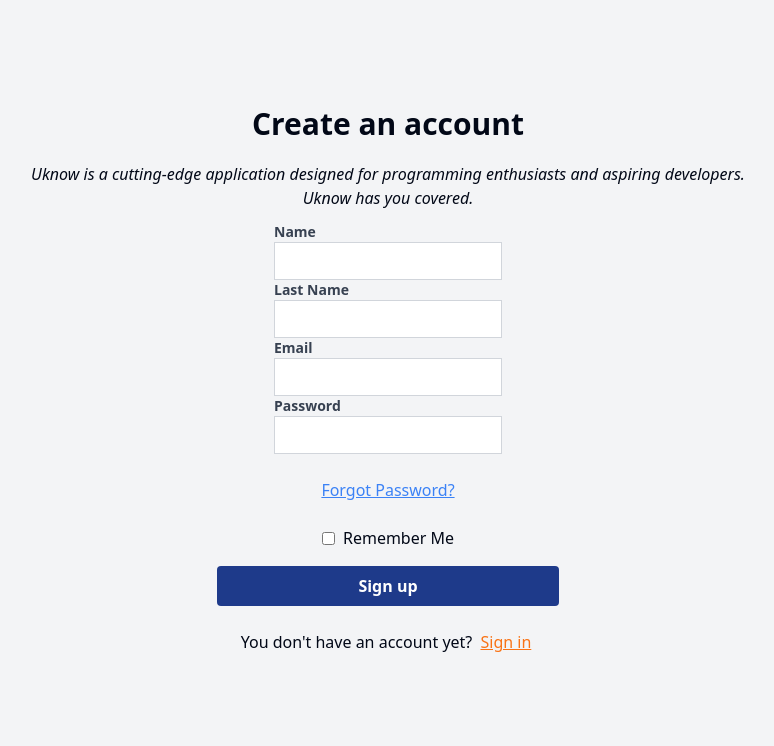
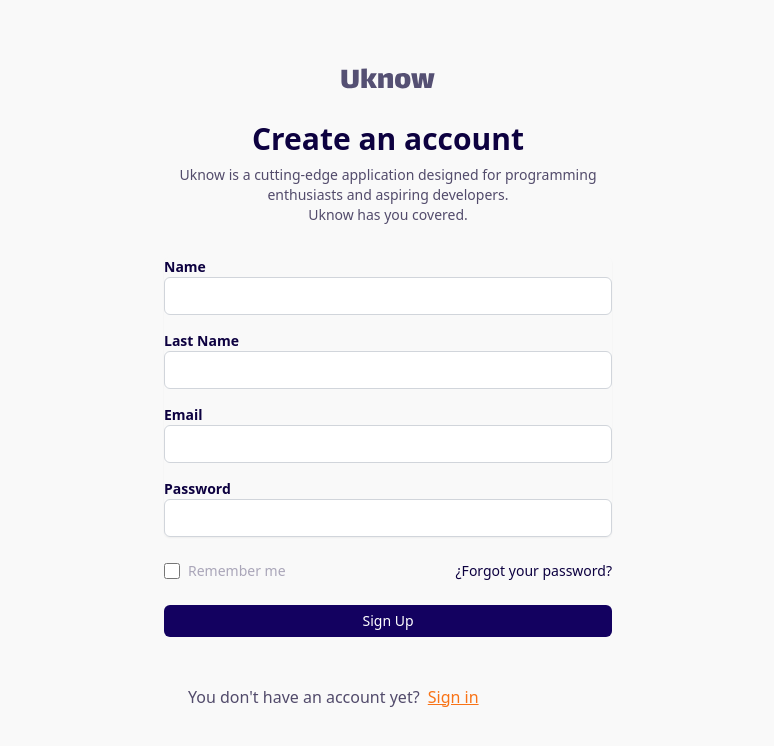
Before and after one commit to factoriaf5-p7/ui-uknow-stiinta, a React (Vite) app in the folder Front/: page /register in a window 1280 px wide. Shown: the top 746 px of the page, without its empty margins (252-1026 px from the left). Built offline with nearby package versions, Linux system fonts and the light colour scheme.

Commit message:
Forms estilos terminados

```diff
--- a/Front/src/components/ui/Button.tsx
+++ b/Front/src/components/ui/Button.tsx
@@ -6,7 +6,7 @@
 
 function Button ({children, color, text}: ButtonProps ): JSX.Element {
   return (
-    <button className={`${color} ${text} py-1.5 px-1.5 text-sm rounded-md hover:font-bold`}>{children}</button>
+    <button className={`${color} ${text} py-1.5 px-1.5 text-sm rounded-md hover:font-bold flex-1`}>{children}</button>
   )
 }
 
--- a/Front/src/pages/HeroImg.tsx
+++ b/Front/src/pages/HeroImg.tsx
@@ -31,11 +31,9 @@
   }, [showDelayedButton]);
 
   return (
-    <div className="flex flex-col lg:flex-row items-center bg-gray-100 h-screen">
+    <div className="flex flex-col lg:flex-row items-center bg-background h-screen">
       <div className="p-6 lg:self-start">
-        <h1 className="text-xl font-medium text-right text-sky-900 italic hover:not-italic">
-          Uknow
-        </h1>
+        <img  className='m-auto' src="logo.svg" alt="logo" />
       </div>
       {showHeroImage && (
         <motion.div
@@ -63,19 +61,19 @@
         >
           <h1 className="text-3xl mt-5 font-medium text-center lg:text-right">
             Choose your <br />
-            <span className="text-orange-500 italic hover:not-italic ">
+            <span className="text-orange-500 ">
               Learning{" "}
             </span>
             path
           </h1>
-          <h6 className="mt-4 text-center lg:text-right ">
+          <h6 className="mt-4 text-center lg:text-right text-hero ">
             Explore all the most exciting job roles based <br /> on your
             interest and study major.
           </h6>
           <div className="lg:flex lg:justify-end mt-4 flex justify-end ">
-            <button onClick={handleButtonClick}>
-              <img className="py-6 animate-pulse " src="button.png" alt="" />
-            </button>
+            <button onClick={handleButtonClick} className="  animate-pulse bg-btnOscuro hover:bg-blue-700 text-white font-bold py-2 px-4 rounded-full">
+            Continue →
+             </button>
           </div>
         </motion.div>
       )}
--- a/Front/src/pages/Login.tsx
+++ b/Front/src/pages/Login.tsx
@@ -3,6 +3,7 @@
 import jwtDecode from 'jwt-decode';
 import useAuth from '../hooks/useAuth';
 import {  useNavigate, useLocation } from 'react-router-dom';
+import Button from '@/components/ui/Button';
 
 const Login: React.FC = () => {
   const [email, setEmail] = useState('');
@@ -49,25 +50,27 @@
   };
 
   return (
-    <div className="bg-gray-100 min-h-screen flex items-center justify-center py-12 px-4 sm:px-6 lg:px-8">
+    <div className="bg-background min-h-screen flex items-center justify-center py-12 px-4 sm:px-6 lg:px-8">
       <div className="max-w-md w-full space-y-8">
+      <img className='m-auto' src="logo.svg" alt="logo:Uknow" />
         <div>
-          <h2 className="mt-6 text-center text-3xl font-extrabold text-gray-900">Login</h2>
-          <p className="mt-2 text-center text-sm text-gray-600">Uknow is a cutting-edge application designed for programming enthusiasts and aspiring developers.
+          <h2 className="mt-6 text-center text-3xl font-extrabold text-dark">Welcome back</h2>
+          <p className="mt-2 text-center text-sm text-text ">Uknow is a cutting-edge application designed for programming enthusiasts and aspiring developers.
 Uknow has you covered.</p>
-          {error && <p className="mt-2 text-center text-red-600">{error}</p>}
+          {error && <p className="mt-2 text-center text-red-500">{error}
+          <img src="advertencia.png" className="block mx-auto mt-2 max-w-24 max-h-24" alt="imagen de advertencia" /></p>}
         </div>
         <form className="mt-8 space-y-6" onSubmit={(e) => e.preventDefault()}>
           <div className="rounded-md shadow-sm space-y-4">
             <div>
-              <label htmlFor="email" className="block text-sm font-medium text-gray-700">
+              <label htmlFor="email" className="block text-sm font-medium text-dark">
                 <b>Email</b>
               </label>
               <input
                 id="email"
                 name="email"
                 type="email"
-                className="appearance-none rounded-none relative block w-full px-3 py-2 border border-gray-300 placeholder-gray-500 text-gray-900 rounded-md focus:outline-none focus:ring-blue-500 focus:border-blue-500 focus:z-10 sm:text-sm"
+                className="appearance-none relative block w-full px-3 py-2 border border-gray-300 placeholder-gray-500 text-dark rounded-md focus:outline-none focus:ring-blue-500 focus:border-blue-500 focus:z-10 sm:text-sm"
                 value={email}
                 onChange={(e) => setEmail(e.target.value)}
               />
@@ -80,7 +83,7 @@
                 id="password"
                 name="password"
                 type="password"
-                className="appearance-none rounded-none relative block w-full px-3 py-2 border border-gray-300 placeholder-gray-500 text-gray-900 rounded-md focus:outline-none focus:ring-blue-500 focus:border-blue-500 focus:z-10 sm:text-sm"
+                className="appearance-none relative block w-full px-3 py-2 border border-gray-300 placeholder-gray-500 text-gray-900 rounded-md focus:outline-none focus:ring-blue-500 focus:border-blue-500 focus:z-10 sm:text-sm"
                 value={password}
                 onChange={(e) => setPassword(e.target.value)}
               />
@@ -95,27 +98,26 @@
                 type="checkbox"
                 className="h-4 w-4 text-blue-600 focus:ring-blue-500 border-gray-300 rounded"
               />
-              <label htmlFor="remember_me" className="ml-2 block text-sm text-gray-900">
+              <label htmlFor="remember_me" className="ml-2 block text-sm text-remember">
                 Remember me
               </label>
             </div>
 
             <div className="text-sm">
-              <a href="#" className="font-medium text-blue-600 hover:text-blue-500">
+              <a href="#" className="font-medium text-dark hover:text-text">
                 ¿Forgot your password?
               </a>
             </div>
           </div>
 
-          <div>
-            <button
-              className="w-full flex justify-center py-2 px-4 border border-transparent text-sm font-medium rounded-md text-white bg-blue-600 hover:bg-blue-700 focus:outline-none focus:ring-2 focus:ring-offset-2 focus:ring-blue-500"
-              onClick={handleLogin}
-            >
-              Log In
-            </button>
-            <p className="p-6">You don't have an account yet? <span className="text-orange-500 underline p-1">Sign in</span></p>
-          </div>
+        <div className='flex w-full '>
+         <Button color="bg-btnOscuro" text="text-white">
+        Login
+      </Button>
+      </div>
+
+     <p className="p-6 text-text">You don't have an account yet? <span className="text-orange-500 hover:underline p-1 cursor-pointer">Sign in</span></p>
+
         </form>
       </div>
     </div>
--- a/Front/src/pages/Register.tsx
+++ b/Front/src/pages/Register.tsx
@@ -1,5 +1,6 @@
 import React, { useState } from "react";
 import axios from "axios";
+import Button from "@/components/ui/Button";
 
 const Register: React.FC = () => {
   const [name, setName] = useState("");
@@ -66,86 +67,105 @@
   };
 
   return (
-    <div className="bg-gray-100 min-h-screen p-6  flex flex-col md:items-center md:justify-center">
-      <h2 className="text-3xl font-bold mb-2 text-center">Create an account</h2>
-      <p className="text-center m-3 italic hover:not-italic">
+    <div className="bg-background min-h-screen flex items-center justify-center py-12 px-4 sm:px-6 lg:px-8">
+      <div className="max-w-md w-full space-y-8">
+       <img className='m-auto' src="logo.svg" alt="logo:Uknow" />
+       <div>
+      <h2 className="mt-6 text-center text-3xl font-extrabold text-dark">Create an account</h2>
+      <p className="mt-2 text-center text-sm text-text">
         Uknow is a cutting-edge application designed for programming enthusiasts
         and aspiring developers. <br /> Uknow has you covered.
       </p>
       {errorMessage && (
         <p className="text-red-500 text-center my-4">{errorMessage}
-        <img src="advertencia.png" className="block mx-auto mt-2 max-w-24 max-h-24" alt="" />
+        <img src="advertencia.png" className="block mx-auto mt-2 max-w-24 max-h-24" alt="Imagen de advertencia" />
         </p>
       )}
+       </div>
+       <form className="mt-8 space-y-6" onSubmit={(e) => e.preventDefault()}>
+      <div className="rounded-md shadow-sm space-y-4" >
               <div>
-              <label htmlFor="name" className="block text-sm font-medium text-gray-700">
+              <label htmlFor="name" className="block text-sm font-medium text-dark">
                 <b>Name</b>
               </label>
               <input
                 id="name"
                 name="name"
                 type="name"
-                className="appearance-none rounded-none relative block w-full px-3 py-2 border border-gray-300 placeholder-gray-500 text-gray-900 rounded-md focus:outline-none focus:ring-blue-500 focus:border-blue-500 focus:z-10 sm:text-sm"
+                className="appearance-none  relative block w-full px-3 py-2 border border-gray-300 placeholder-gray-500 text-dark rounded-md focus:outline-none focus:ring-blue-500 focus:border-blue-500 focus:z-10 sm:text-sm"
                 value={name}
                 onChange={(e) => setName(e.target.value)}
               />
             </div>
+
              <div>
-              <label htmlFor="lastName" className="block text-sm font-medium text-gray-700">
+              <label htmlFor="lastName" className="block text-sm font-medium text-dark">
                 <b>Last Name</b>
               </label>
               <input
                 id="lastName"
                 name="lastName"
                 type="text"
-                className="appearance-none rounded-none relative block w-full px-3 py-2 border border-gray-300 placeholder-gray-500 text-gray-900 rounded-md focus:outline-none focus:ring-blue-500 focus:border-blue-500 focus:z-10 sm:text-sm"
+                className="appearance-none  relative block w-full px-3 py-2 border border-gray-300 placeholder-gray-500 text-dark rounded-md focus:outline-none focus:ring-blue-500 focus:border-blue-500 focus:z-10 sm:text-sm"
                 value={lastName}
                 onChange={(e) => setLastName(e.target.value)}
               />
               </div>
              <div>
-              <label htmlFor="email" className="block text-sm font-medium text-gray-700">
+              <label htmlFor="email" className="block text-sm font-medium text-dark">
                 <b>Email</b>
               </label>
               <input
                 id="email"
                 name="email"
                 type="email"
-                className="appearance-none rounded-none relative block w-full px-3 py-2 border border-gray-300 placeholder-gray-500 text-gray-900 rounded-md focus:outline-none focus:ring-blue-500 focus:border-blue-500 focus:z-10 sm:text-sm"
+                className="appearance-none  relative block w-full px-3 py-2 border border-gray-300 placeholder-gray-500 text-dark rounded-md focus:outline-none focus:ring-blue-500 focus:border-blue-500 focus:z-10 sm:text-sm"
                 value={email}
                 onChange={(e) => setEmail(e.target.value)}
               />
           </div>
           <div>
-              <label htmlFor="password" className="block text-sm font-medium text-gray-700">
+              <label htmlFor="password" className="block text-sm font-medium text-dark">
                 <b>Password</b>
               </label>
               <input
                 id="password"
                 name="password"
                 type="password"
-                className="appearance-none rounded-none relative block w-full px-3 py-2 border border-gray-300 placeholder-gray-500 text-gray-900 rounded-md focus:outline-none focus:ring-blue-500 focus:border-blue-500 focus:z-10 sm:text-sm"
+                className="appearance-none  relative block w-full px-3 py-2 border border-gray-300 placeholder-gray-500 text-dark rounded-md focus:outline-none focus:ring-blue-500 focus:border-blue-500 focus:z-10 sm:text-sm"
                 value={password}
                 onChange={(e) => setPassword(e.target.value)}
               />
              </div>
-      <p className="text-center p-6 ">
-        <a href="" className="text-blue-500 underline">
-          Forgot Password?
+              </div>
+              <div className="flex items-center justify-between">
+            <div className="flex items-center">
+              <input
+                id="remember_me"
+                name="remember_me"
+                type="checkbox"
+                className="h-4 w-4 text-blue-600 focus:ring-blue-500 border-gray-300 rounded"
+              />
+              <label htmlFor="remember_me" className="ml-2 block text-sm text-remember">
+                Remember me
+              </label>
+            </div>
+
+            <div className="text-sm">
+              <a href="#" className="font-medium text-dark hover:text-text">
+                ¿Forgot your password?
               </a>
-      </p>
-      <div className="mb-4 flex items-center ">
-        <input type="checkbox" className="mr-2" />
-        <label>Remember Me</label>
             </div>
-      <div className="mb-4">
-        <button
-          className="w-full bg-blue-900 hover:bg-blue-600 text-white font-bold py-2 px-4 rounded"
-          onClick={handleRegister}
-        >
-          Sign up
-        </button>
-        <p className="p-6">You don't have an account yet? <span className="text-orange-500 underline p-1">Sign in</span></p>
+          </div>
+          <div className='flex w-full '>
+         <Button color="bg-btnOscuro" text="text-white" >
+        Sign Up
+      </Button>
+      </div>
+
+        <p className="p-6 text-text">You don't have an account yet? <span className="text-orange-500 underline p-1">Sign in</span></p>
+
+      </form>
       </div>
       </div>
   );
--- a/Front/tailwind.config.js
+++ b/Front/tailwind.config.js
@@ -22,6 +22,9 @@
         stars: '#FF9343',
         title: '#150A33',
         text: '#524B6B',
+        dark: '#0D0140',
+        hero:'#524B6B',
+        remember: '#AAA6B9',
         border: "hsl(var(--border))",
         input: "hsl(var(--input))",
         ring: "hsl(var(--ring))",
```
Also changed, not shown: Front/public/logo.svg (added). Lines whose indentation alone changed are shown as unchanged.
